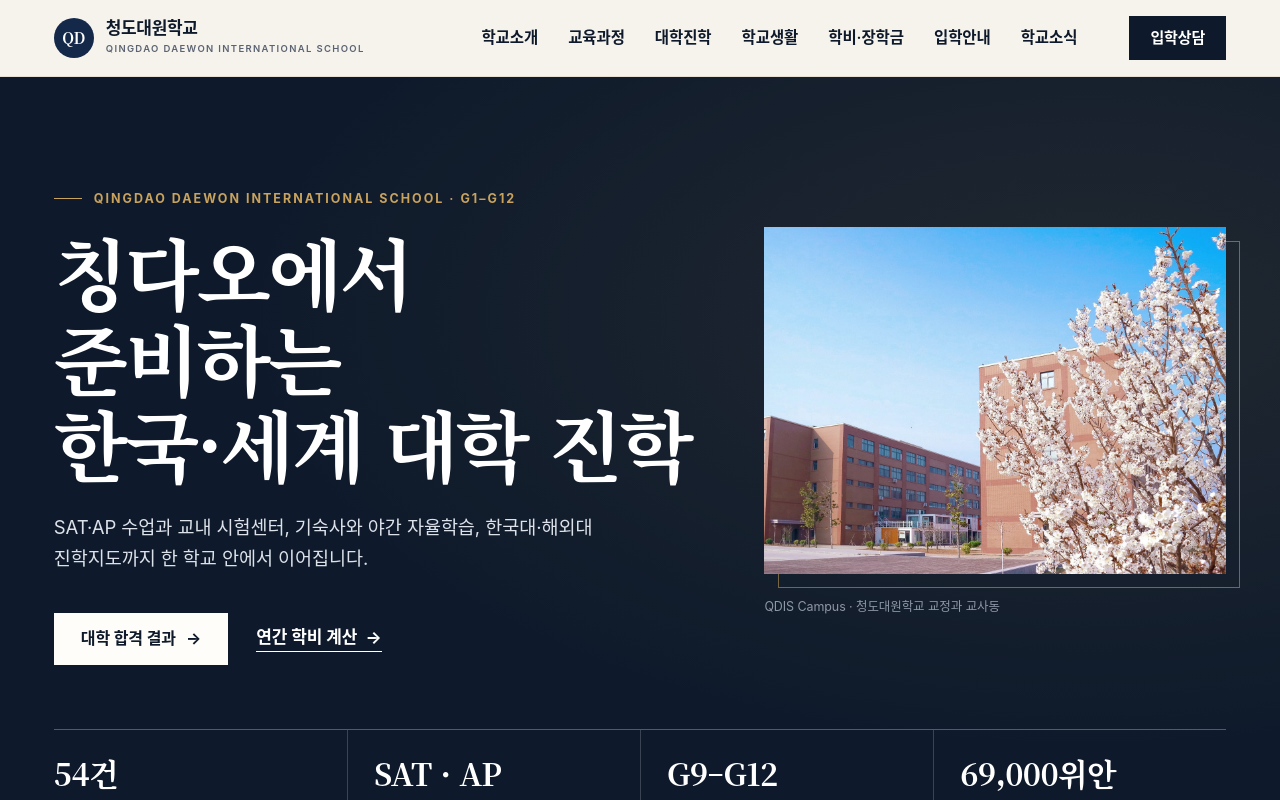
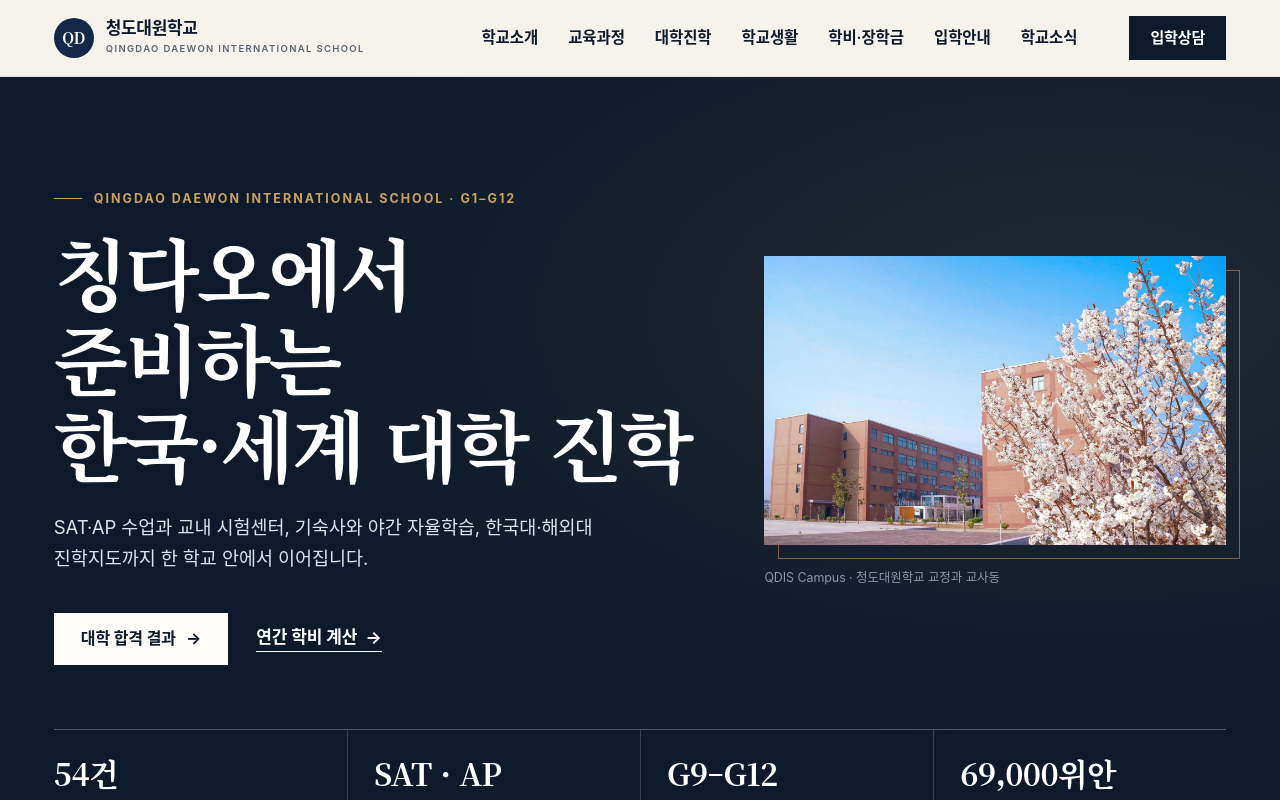
Before and after one commit to tnsuhak/qdis, a React (Vite) app: page / in a window 1280 px wide. Shown: the top 800 px of the page. Built offline with nearby package versions, Linux system fonts and the light colour scheme; a web font is replaced by a local one.

Commit message:
Refresh QDIS homepage hero with campus photo

```diff
--- a/src/styles.css
+++ b/src/styles.css
@@ -644,7 +644,7 @@
 .hero2 .display { font-size: clamp(40px, 6vw, 92px); }
 .hero2 .hero-actions { gap: 16px 28px; }
 .hero2-photo { margin: 0; justify-self: end; width: 100%; max-width: 520px; position: relative; }
-.hero2-photo img { width: 100%; height: auto; aspect-ratio: 4 / 3; object-fit: cover; object-position: center; filter: saturate(.94); }
+.hero2-photo img { width: 100%; height: auto; aspect-ratio: 16 / 10; object-fit: cover; object-position: center; filter: saturate(.98); }
 .hero2-photo .frame { position: relative; display: block; }
 .hero2-photo .frame::before { content: ''; position: absolute; inset: 14px -14px -14px 14px; border: 1px solid rgba(201,162,92,.55); z-index: 0; }
 .hero2-photo img { position: relative; z-index: 1; }
```
